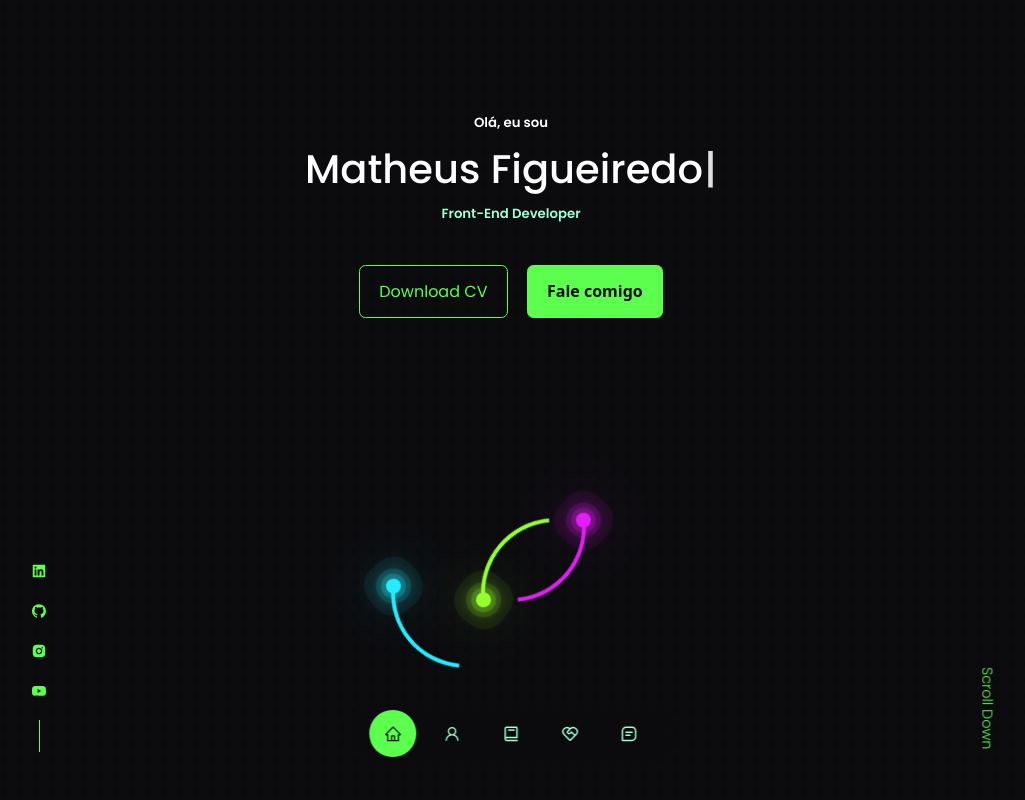
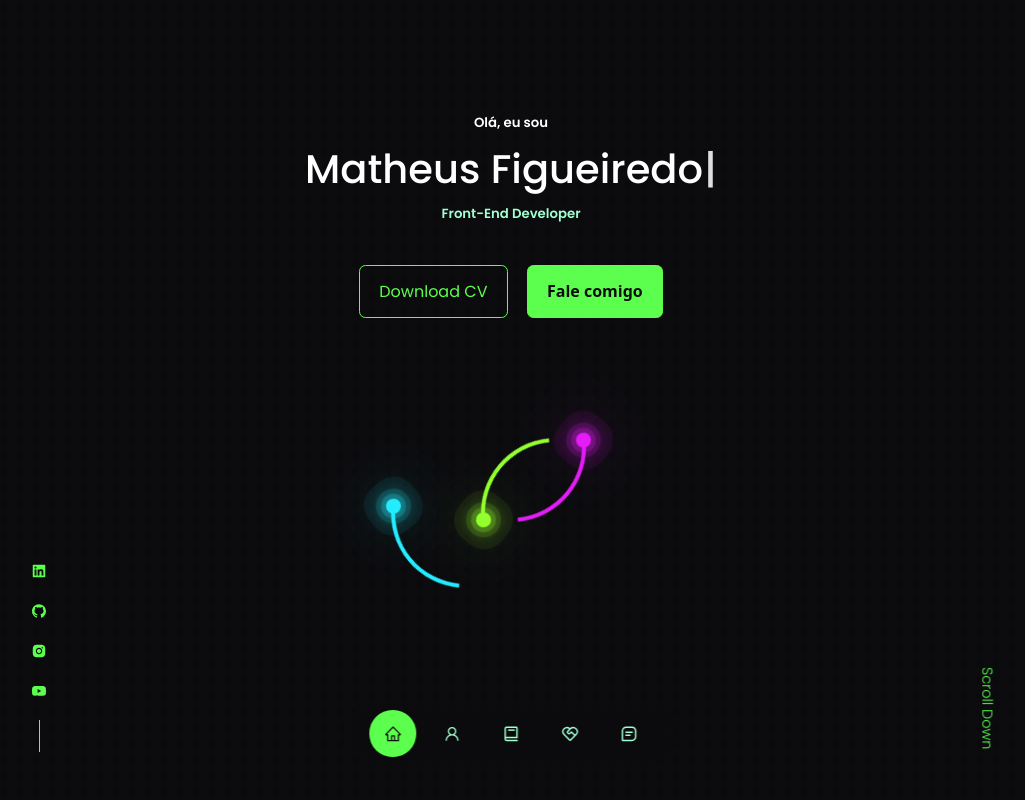
Before and after one commit to matheusscode/portfolio, a React (Vite) app: page / in a window 1280 px wide. Shown: the top 800 px of the page, without its empty margins (129-1154 px from the left). Built offline with nearby package versions, Linux system fonts and the light colour scheme.

Commit message:
second commit

```diff
--- a/src/components/Header/Header.css
+++ b/src/components/Header/Header.css
@@ -42,7 +42,7 @@ header {
 
 .container-animation{
   position: relative;
-  bottom: -230px;
+  bottom: -150px;
   width: 100%;
   display: flex;
   justify-content: center;
--- a/src/components/Portfolio/data.jsx
+++ b/src/components/Portfolio/data.jsx
@@ -1,7 +1,7 @@
 const data = [
   {
     id: 1,
-    image: "../../../public/assets/projects__images/centralhd-background.jpg",
+    image: "/assets/projects__images/centralhd-background.jpg",
     title: "CentralHD / Website Movies",
     description: "Site de filmes feito utilizando API fornecida pelo TMDB.",
     technologies: "ReactJS / React-Router / Toastify / CSS",
@@ -10,7 +10,7 @@ const data = [
   },
   {
     id: 2,
-    image: "../../../public/assets/projects__images/financeSystem-background.jpg",
+    image: "/assets/projects__images/financeSystem-background.jpg",
     title: "Sistema de Financias",
     description: "Sistema de Financias feito utilizando bibliotecas do ReactJS",
     technologies: "ReactJS / Styled-Components",
@@ -19,7 +19,7 @@ const data = [
   },
   {
     id: 3,
-    image: "../../../public/assets/projects__images/qrcode__generator.png",
+    image: "/assets/projects__images/qrcode__generator.png",
     title: "Gerador de QRCODE",
     description:
       "Gerador de QRCODE simples feito utilizando bibliotecas do ReactJS",
```
